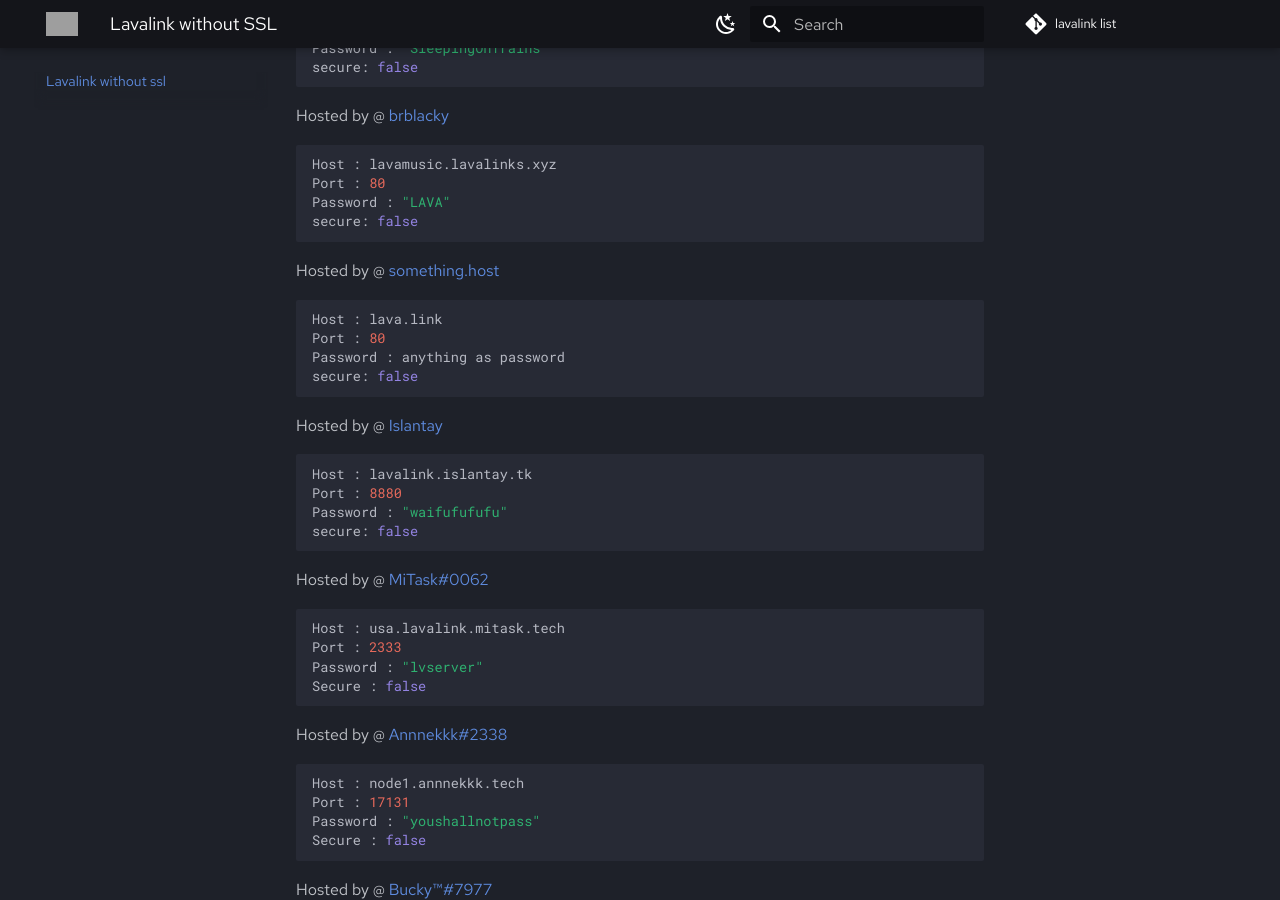
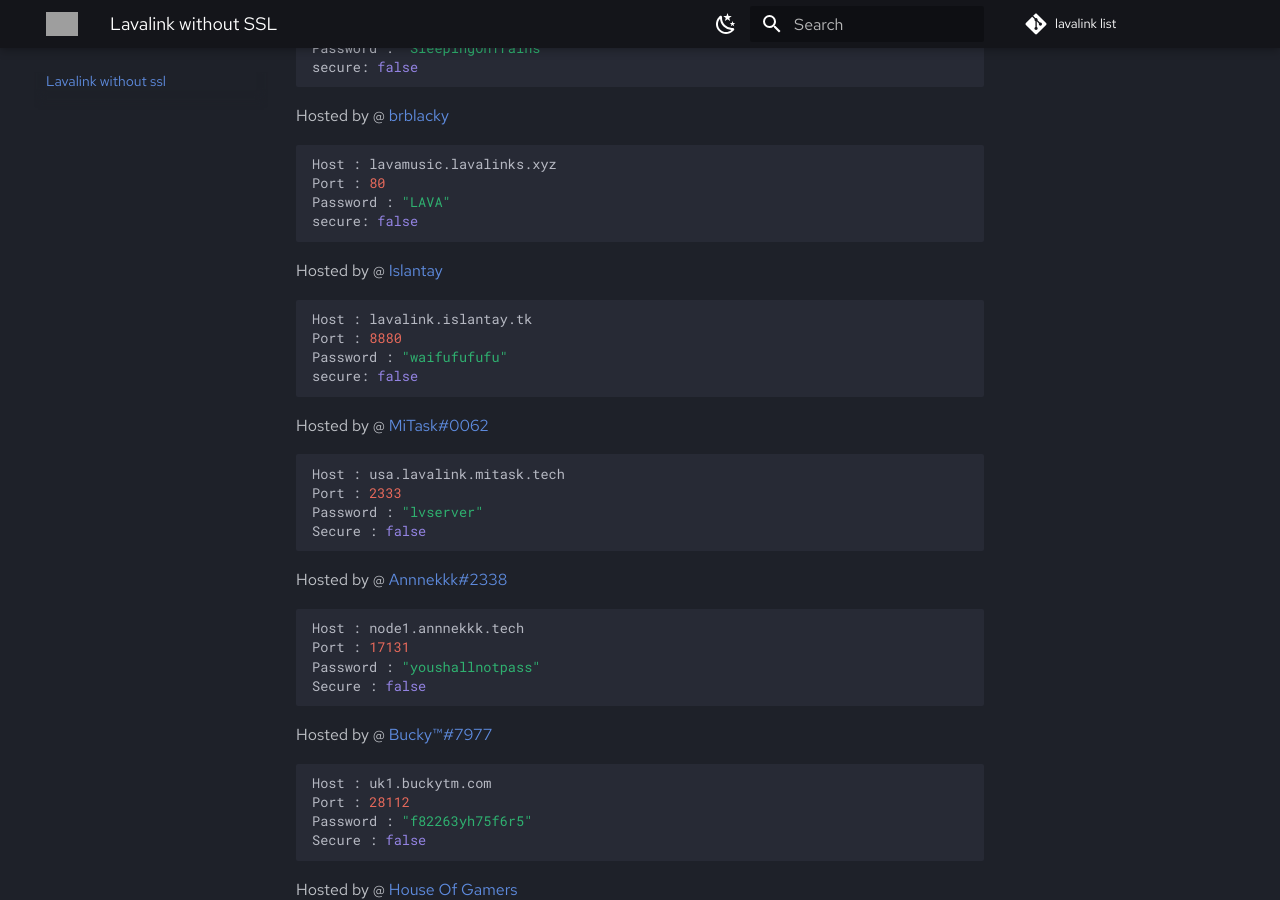
Before and after one commit to DarrenOfficial/lavalink-list, an MkDocs documentation site: the page built from docs/NoSSL/lavalink-without-ssl.md, in a window 1280 px wide and 900 px high, scrolled down 898 px. Built offline with MkDocs 1.6.1 and Material for MkDocs 9.7.7, drawn with Linux system fonts in a browser that asks for light colours; comment, search, counter and statistics services are not loaded; grey boxes are pictures that could not be loaded.

Commit message:
remove lava.link (#108)

````diff
--- a/docs/NoSSL/lavalink-without-ssl.md
+++ b/docs/NoSSL/lavalink-without-ssl.md
@@ -53,14 +53,6 @@ Password : "LAVA"
 secure: false
 ```
 
-Hosted by @ [something.host](https://support.something.host/en/article/lavalink-hosting-okm26z/)
-```bash
-Host : lava.link
-Port : 80
-Password : anything as password
-secure: false
-```
-
 Hosted by @ [Islantay](https://github.com/Dep0s1t)
 ```bash
 Host : lavalink.islantay.tk
````
